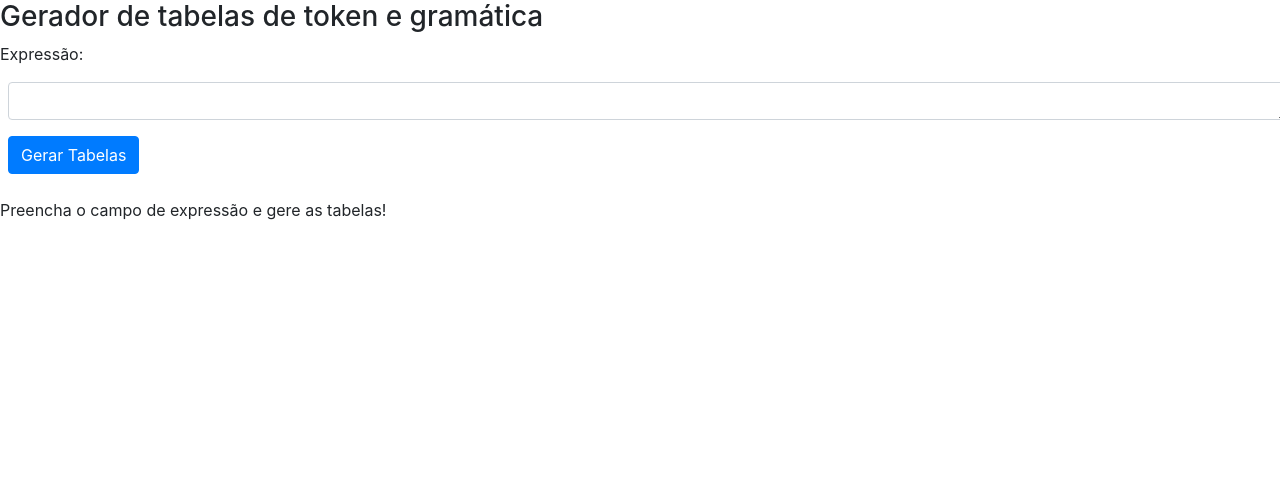
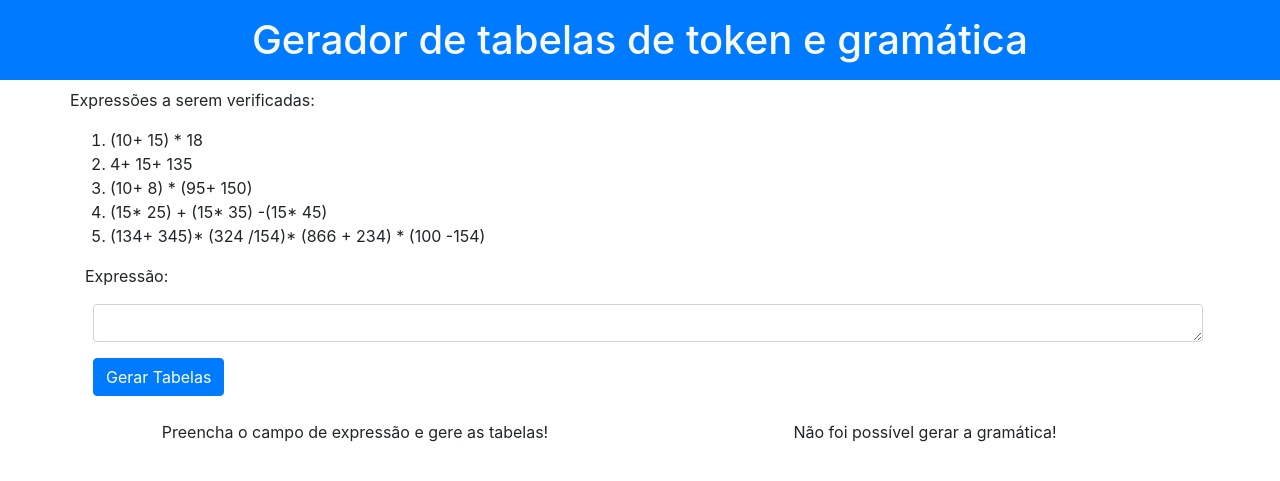
Before and after one commit to hemilioaraujo/trabalhoLinguagens, a Flask app: page / in a window 1280 px wide. Shown: the top 481 px of the page. Run offline with Flask 2, Linux system fonts and the light colour scheme; some libraries are stand-ins or nearby versions.

Commit message:
adicionada tabela de gramatica

```diff
--- a/app/templates/index.html
+++ b/app/templates/index.html
@@ -14,19 +14,46 @@
 
 <body>
 
-    <h3 class="display-5">Gerador de tabelas de token e gramática</h3>
+    <nav class="navbar navbar-light bg-primary text-center mb-2">
+        <span class="navbar "></span>
+        <span class="navbar-text text-light mb-0 h1">
+            Gerador de tabelas de token e gramática
+        </span>
+        <span class="navbar "></span>
+    </nav>
 
+    <div class="container">
+        <div class="row">
+            <p>Expressões a serem verificadas:</p> <br>
+        </div>
+        <div class="row">
+            <ol>
+                <li>(10+ 15) * 18</li>
+                <li>4+ 15+ 135</li>
+                <li>(10+ 8) * (95+ 150)</li>
+                <li>(15* 25) + (15* 35) -(15* 45)</li>
+                <li>(134+ 345)* (324 /154)* (866 + 234) * (100 -154)</li>
+            </ol>
+        </div>
+    </div>
+
+    <div class="container">
         <form method="post">
             <div class="form-group">
                 <label for="expression">Expressão:</label>
                 <textarea class="form-control m-2" type="text" name="expression" id="expression" maxlength="300"
                     rows="1"></textarea>
-
-            <input class="btn btn-primary m-2" type="submit" value="Gerar Tabelas">
+                <input class="btn btn-primary m-2 fa-align-left" type="submit" value="Gerar Tabelas">
             </div>
         </form>
+    </div>
 
 
+
+
+    <div class="container text-center">
+        <div class="row">
+            <div class="col-6">
                 {% if tokens %}
                 <table class="table table-striped table-inverse table-responsive">
                     <thead class="thead-inverse">
@@ -40,9 +67,6 @@
                     <tbody>
                         {% for token in tokens%}
                         <tr>
-                <!-- {% for i in token %}
-                        <td>{{i}}</td>
-                    {% endfor %}     -->
                             <td scope="row">{{token[2]}}</td>
                             <td>{{token[0]}}</td>
                             <td>{{token[1]}}</td>
@@ -55,7 +79,31 @@
                 {% else %}
                 <p>Preencha o campo de expressão e gere as tabelas!</p>
                 {% endif %}
+            </div>
 
+            <div class="col-6">
+                {% if grammar %}
+                <table class="table table-striped table-inverse table-responsive">
+                    <thead class="thead-inverse">
+                        <tr>
+                            <th>Gramática</th>
+                        </tr>
+                    </thead>
+                    <tbody>
+                        {% for g in grammar%}
+                        <tr>
+                            <td scope="row">{{g}}</td>
+                        </tr>
+                        {% endfor %}
+                    </tbody>
+                </table>
+
+                {% else %}
+                <p>Não foi possível gerar a gramática!</p>
+                {% endif %}
+            </div>
+        </div>
+    </div>
 
     <!-- Optional JavaScript -->
     <!-- jQuery first, then Popper.js, then Bootstrap JS -->
```
Lines whose indentation alone changed are shown as unchanged.
